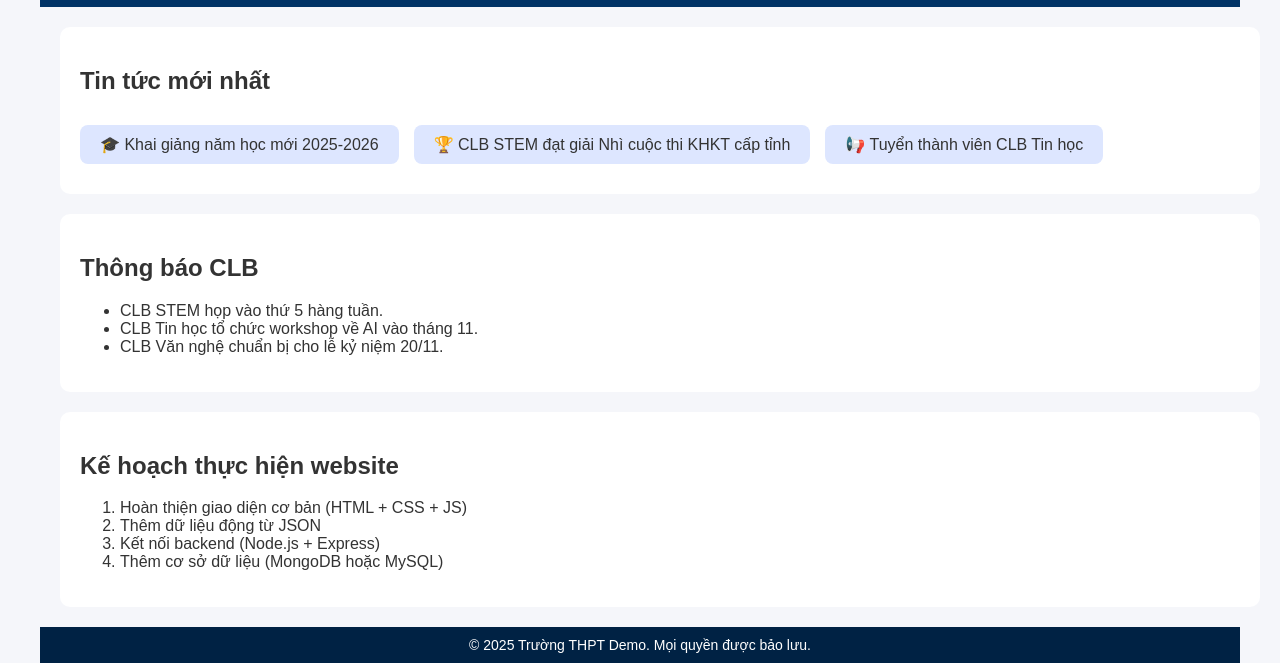
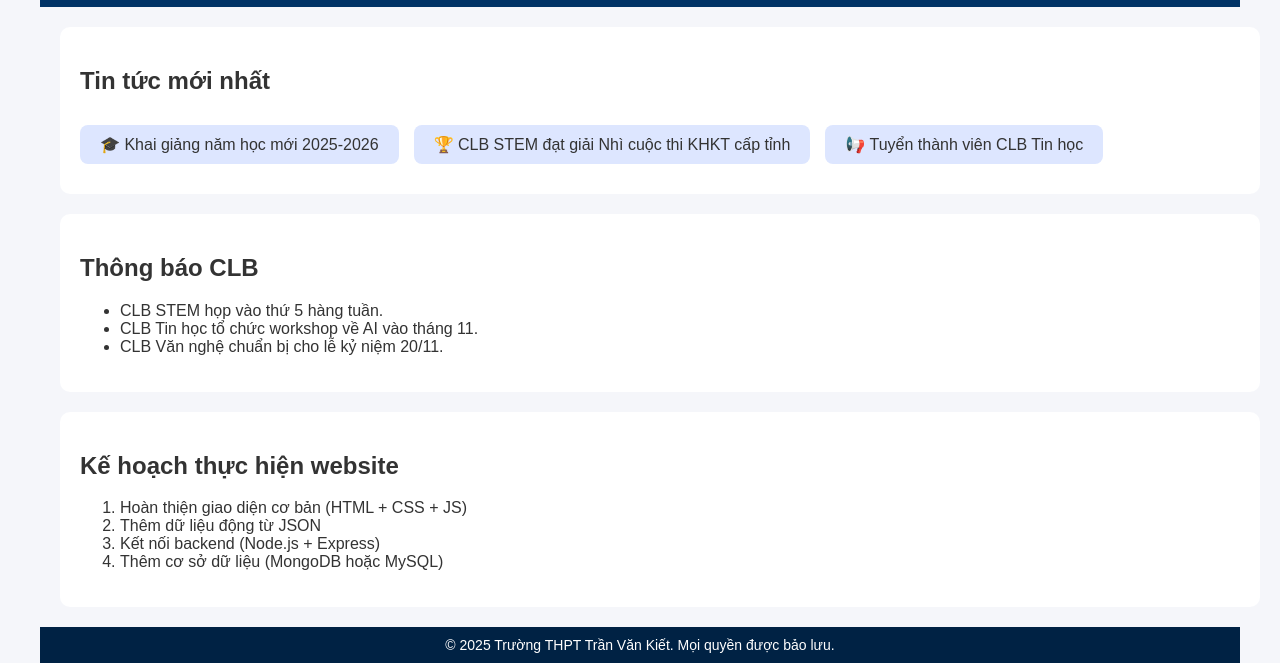
Before and after one commit to HieuTrung0937/THPTTranVanKiet.vn.bentre, a plain HTML site: page index.html in a window 1280 px wide. Shown: the part 367-1030 px from the top of the page. Drawn offline with Linux system fonts and the light colour scheme.

Commit message:
fix footer

```diff
--- a/index.html
+++ b/index.html
@@ -61,7 +61,7 @@
 
       <!-- Footer -->
       <footer class="footer">
-        © 2025 Trường THPT Demo. Mọi quyền được bảo lưu.
+        © 2025 Trường THPT Trần Văn Kiết. Mọi quyền được bảo lưu.
       </footer>
     </div>
     <script src="script.js"></script>
```
